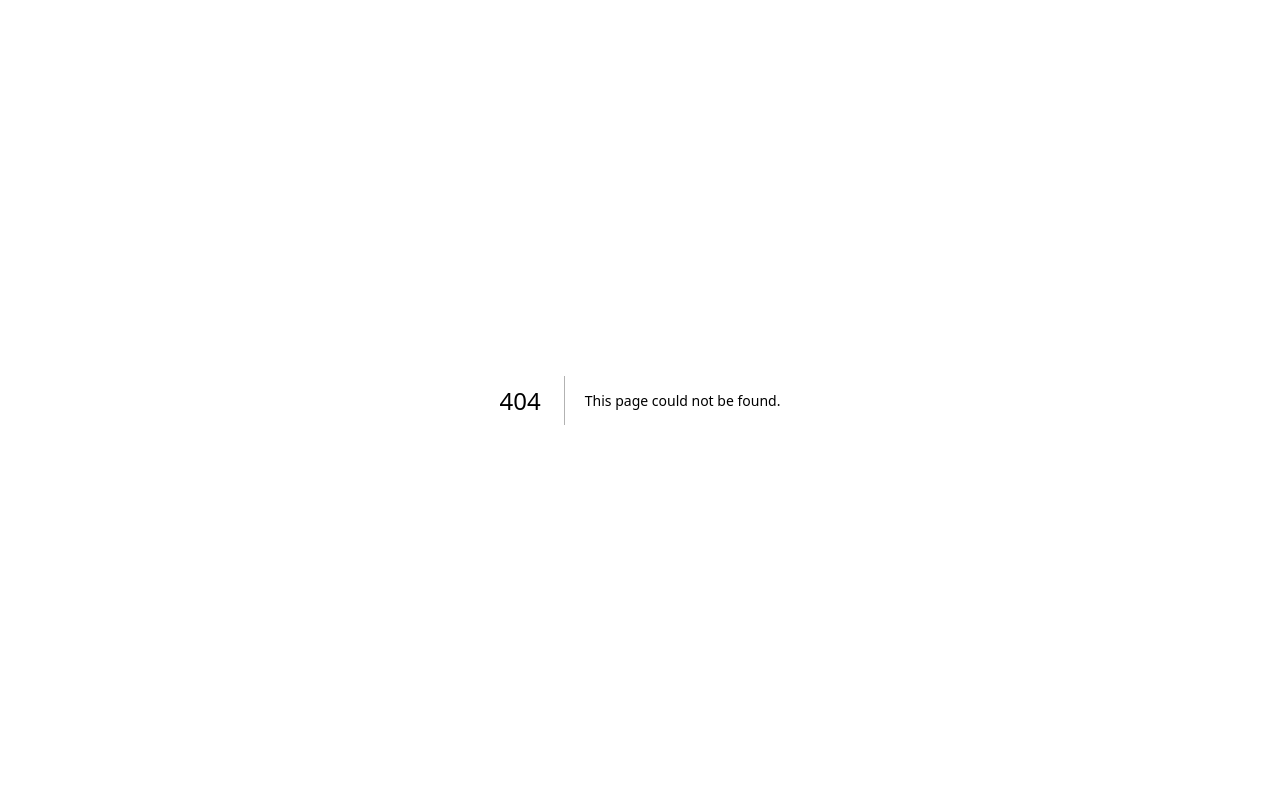
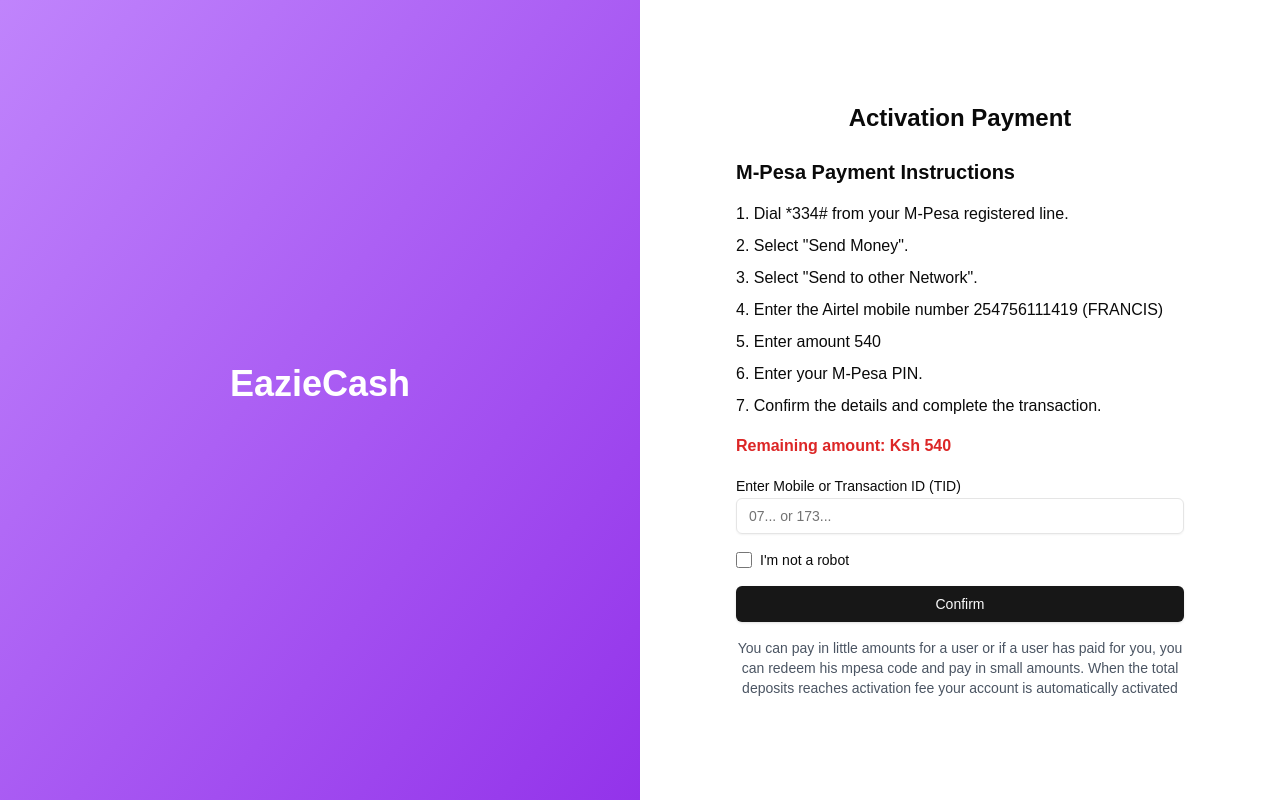
Before and after one commit to ojpierre/eazie-cash, a Next.js app: page /payment in a window 1280 px wide. Before the commit this address had no page. Built offline with nearby package versions, Linux system fonts and the light colour scheme.

Commit message:
added payment page

```diff
--- /dev/null
+++ b/app/payment/page.tsx
@@ -0,0 +1,90 @@
+"use client";
+
+import { useState } from "react";
+import { Button } from "@/components/ui/button";
+import { Input } from "@/components/ui/input";
+import { Label } from "@/components/ui/label";
+import { TypewriterEffect } from "../components/typewriter-effect";
+
+export default function PaymentPage() {
+  const [transactionId, setTransactionId] = useState("");
+
+  const handleSubmit = (e: React.FormEvent) => {
+    e.preventDefault();
+    // Handle payment confirmation logic here
+  };
+
+  return (
+    <div className="min-h-screen flex">
+      <div className="w-1/2 bg-gradient-to-br from-purple-400 to-purple-600 p-12 flex flex-col justify-center items-center text-white">
+        <div className="text-4xl font-bold mb-8">EazieCash</div>
+        <TypewriterEffect
+          phrases={[
+            "Complete Your Payment",
+            "Secure Transaction",
+            "Almost There!",
+            "Activate Your Account",
+          ]}
+        />
+      </div>
+      <div className="w-1/2 bg-white p-12 flex items-center justify-center">
+        <div className="w-full max-w-md">
+          <h1 className="text-2xl font-bold mb-6 text-center">
+            Activation Payment
+          </h1>
+          <div className="space-y-4">
+            <h2 className="text-xl font-semibold">
+              M-Pesa Payment Instructions
+            </h2>
+            <ol className="list-decimal list-inside space-y-2">
+              <li>Dial *334# from your M-Pesa registered line.</li>
+              <li>Select "Send Money".</li>
+              <li>Select "Send to other Network".</li>
+              <li>Enter the Airtel mobile number 254756111419 (FRANCIS)</li>
+              <li>Enter amount 540</li>
+              <li>Enter your M-Pesa PIN.</li>
+              <li>Confirm the details and complete the transaction.</li>
+            </ol>
+            <p className="font-semibold text-red-600">
+              Remaining amount: Ksh 540
+            </p>
+            <form onSubmit={handleSubmit} className="space-y-4">
+              <div>
+                <Label htmlFor="transactionId">
+                  Enter Mobile or Transaction ID (TID)
+                </Label>
+                <Input
+                  id="transactionId"
+                  value={transactionId}
+                  onChange={(e) => setTransactionId(e.target.value)}
+                  placeholder="07... or 173..."
+                  required
+                />
+              </div>
+              <div className="flex items-center space-x-2">
+                <input
+                  type="checkbox"
+                  id="notRobot"
+                  className="h-4 w-4 text-blue-600"
+                  required
+                />
+                <label htmlFor="notRobot" className="text-sm">
+                  I'm not a robot
+                </label>
+              </div>
+              <Button type="submit" className="w-full">
+                Confirm
+              </Button>
+            </form>
+            <p className="text-sm text-center text-gray-600">
+              You can pay in little amounts for a user or if a user has paid for
+              you, you can redeem his mpesa code and pay in small amounts. When
+              the total deposits reaches activation fee your account is
+              automatically activated
+            </p>
+          </div>
+        </div>
+      </div>
+    </div>
+  );
+}
```
